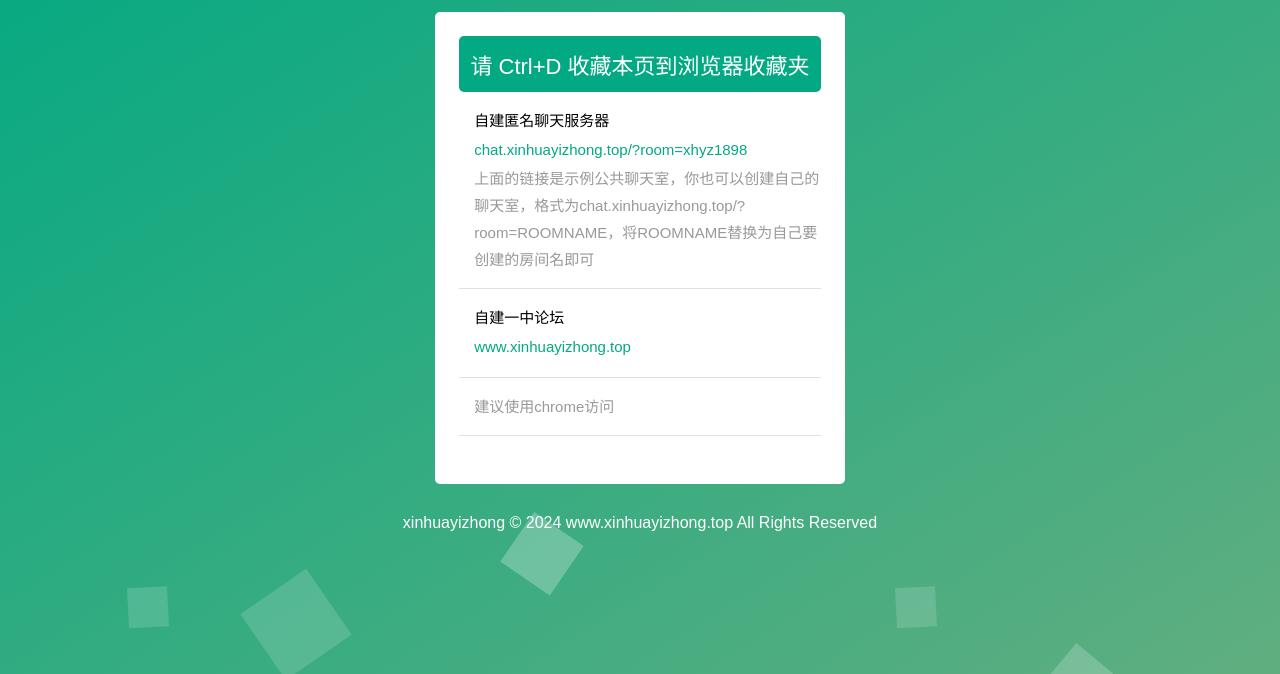
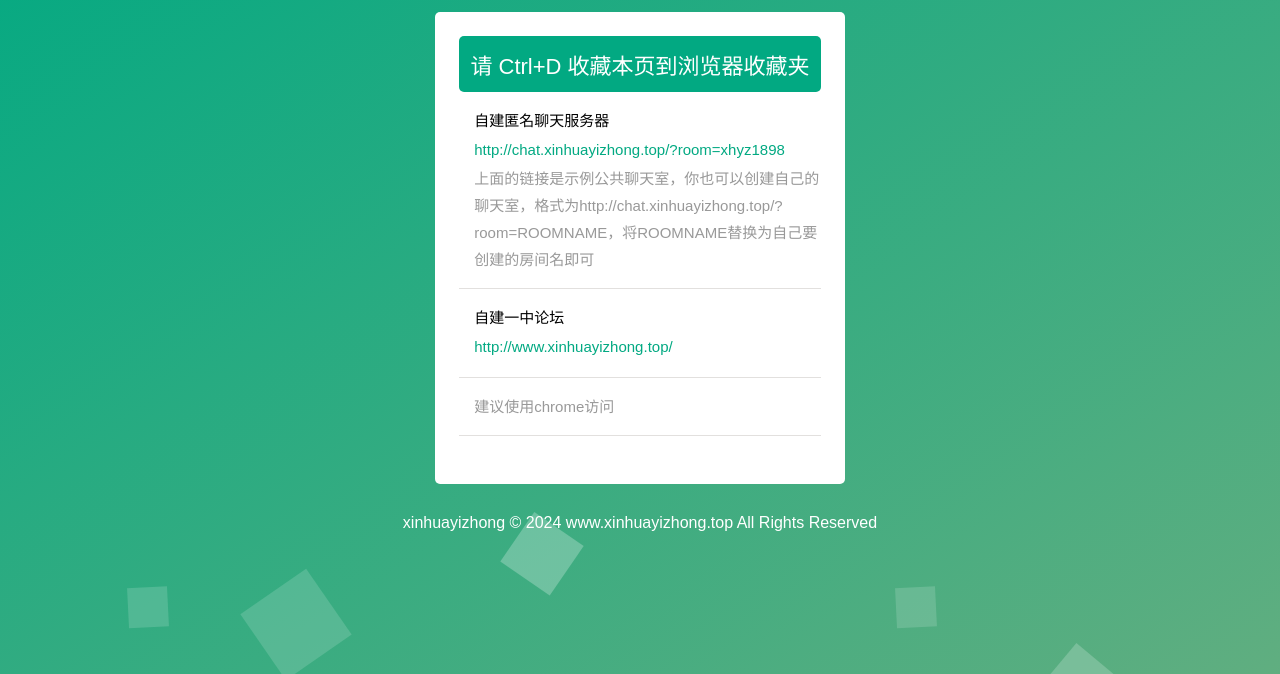
Before and after one commit to Variable-wwb/Variable-wwb.github.io, a plain HTML site: page index.html in a window 1280 px wide. Shown: the part 126-800 px from the top of the page. Drawn offline with Linux system fonts and the light colour scheme.

Commit message:
更新 index.html

```diff
--- a/index.html
+++ b/index.html
@@ -519,14 +519,14 @@
                             <li>
 								自建匿名聊天服务器
 								<a href="chat.xinhuayizhong.top?room=xhyz1898"
-									target="_blank"><i>chat.xinhuayizhong.top/?room=xhyz1898</i></a>
-                                                      <span>上面的链接是示例公共聊天室，你也可以创建自己的聊天室，格式为chat.xinhuayizhong.top/?room=ROOMNAME，将ROOMNAME替换为自己要创建的房间名即可<span>
+									target="_blank"><i>http://chat.xinhuayizhong.top/?room=xhyz1898</i></a>
+                                                      <span>上面的链接是示例公共聊天室，你也可以创建自己的聊天室，格式为http://chat.xinhuayizhong.top/?room=ROOMNAME，将ROOMNAME替换为自己要创建的房间名即可<span>
 								</span></span>
 							</li>
 							<li>
 								自建一中论坛
 								<a href="www.xinhuayizhong.top"
-									target="_blank"><i>www.xinhuayizhong.top</i></a>
+									target="_blank"><i>http://www.xinhuayizhong.top/</i></a>
 
 								</span></span>
 							</li>
```
